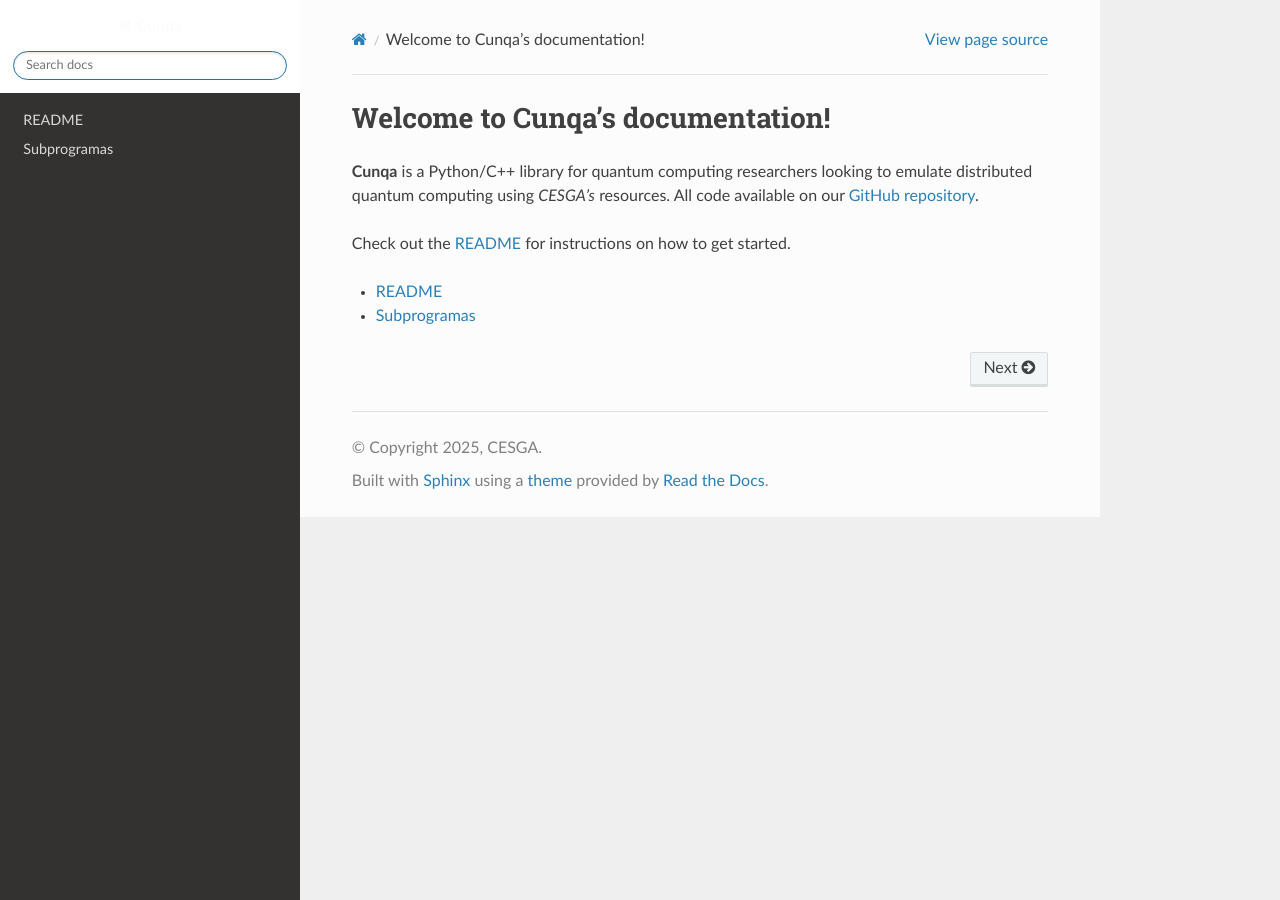
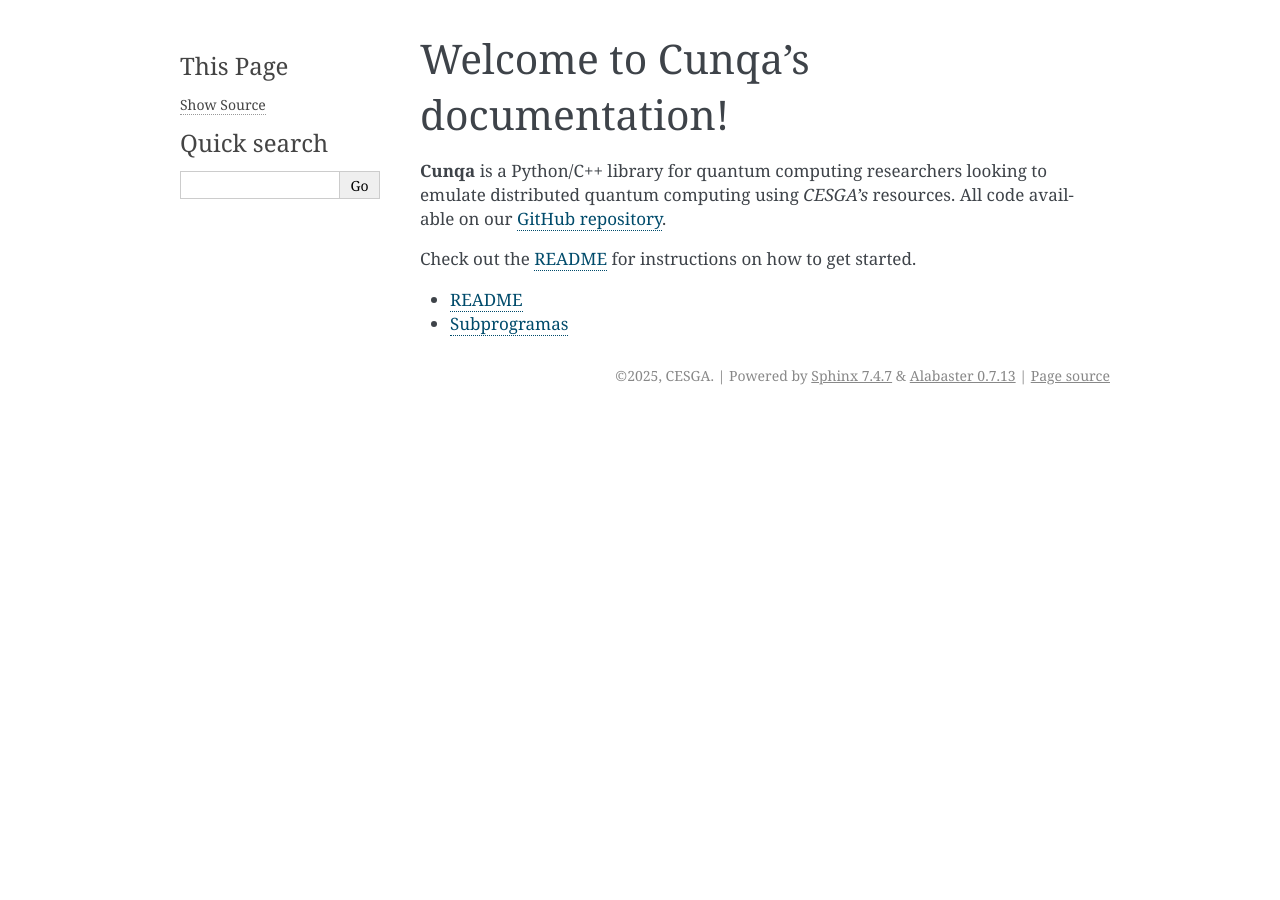
Before and after one commit to aziabatz/cunqa, a Sphinx documentation site: the page built from docs/source/index.rst, in a window 1280 px wide. Built offline with Sphinx 7.4.7, drawn with Linux system fonts in a browser that asks for light colours; pages that are not in the unit, such as notebooks, are missing from menus.

Commit message:
some docs changes

```diff
--- a/docs/source/conf.py
+++ b/docs/source/conf.py
@@ -21,7 +21,7 @@
 # -- General configuration ---------------------------------------------------
 # https://www.sphinx-doc.org/en/master/usage/configuration.html#general-configuration
 
-extensions = ['sphinx.ext.githubpages',  'sphinx.ext.doctest', 'sphinx.ext.autodoc', 'sphinx.ext.autosummary', 'sphinx_rtd_theme',]
+extensions = ['sphinx.ext.githubpages',  'sphinx.ext.doctest', 'sphinx.ext.autodoc', 'sphinx.ext.autosummary',]
 #, 'nbsphinx', 'sphinx_gallery.load_style'
 
 autodoc_mock_imports = ['os','json', 'qiskit', 'dateutil', 'glob','argparse','logging', 'numpy', 'cunqa.qclient', 'qmiotools', 'qiskit_aer',]
@@ -33,7 +33,7 @@
 # -- Options for HTML output -------------------------------------------------
 # https://www.sphinx-doc.org/en/master/usage/configuration.html#options-for-html-output
 
-html_theme = "sphinx_rtd_theme"
+#html_theme = "sphinx_rtd_theme"
 html_static_path = ['_static']
 html_theme_options= {
     'logo_only': False,
```
